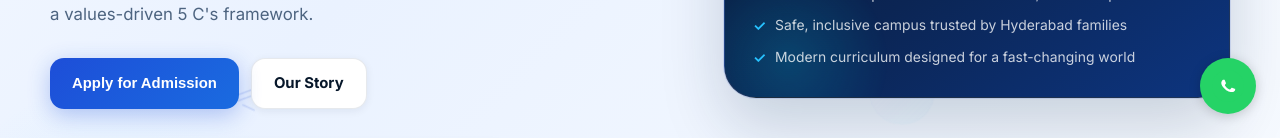
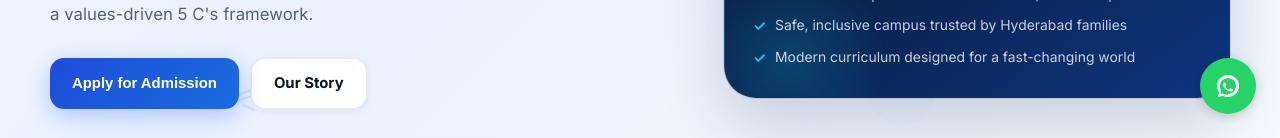
Before and after one commit to DodailSolutions/oilvemount, a Next.js app: page / in a window 1280 px wide. Shown: the part 662-800 px from the top of the page. Built offline with nearby package versions, Linux system fonts and the light colour scheme; a web font is replaced by a local one.

Commit message:
Update: Use official WhatsApp logo SVG in WhatsAppButton

```diff
--- a/src/app/components/WhatsAppButton.tsx
+++ b/src/app/components/WhatsAppButton.tsx
@@ -34,15 +34,13 @@ export default function WhatsAppButton() {
         xmlns="http://www.w3.org/2000/svg"
         width="32"
         height="32"
-        viewBox="0 0 32 32"
-        fill="none"
+        viewBox="0 0 256 256"
         aria-hidden="true"
       >
-        <circle cx="16" cy="16" r="16" fill="#25D366" />
-        <path
-          d="M22.47 18.9c-.34-.17-2.01-.99-2.32-1.1-.31-.12-.54-.17-.77.17-.23.34-.89 1.1-1.09 1.33-.2.23-.4.25-.74.08-.34-.17-1.44-.53-2.74-1.7-1.01-.9-1.7-2.01-1.9-2.35-.2-.34-.02-.52.15-.69.16-.16.34-.4.51-.6.17-.2.23-.34.34-.57.11-.23.06-.43-.03-.6-.09-.17-.77-1.86-1.06-2.54-.28-.68-.57-.59-.77-.6-.2-.01-.43-.01-.66-.01-.23 0-.6.09-.91.43-.31.34-1.2 1.17-1.2 2.85 0 1.68 1.23 3.31 1.4 3.54.17.23 2.42 3.7 5.87 4.87.82.27 1.46.43 1.96.55.82.2 1.57.17 2.16.1.66-.08 2.01-.82 2.3-1.61.28-.79.28-1.47.2-1.61-.08-.14-.31-.23-.65-.4z"
-          fill="#fff"
-        />
+        <g>
+          <circle cx="128" cy="128" r="128" fill="#25D366" />
+          <path d="M128 40c-48.523 0-88 39.477-88 88 0 19.406 6.229 37.388 16.832 52.012L48 216l36.488-8.832C99.612 209.771 113.563 216 128 216c48.523 0 88-39.477 88-88s-39.477-88-88-88zm0 160c-13.406 0-26.229-3.938-37.012-11.188l-2.625-1.75-21.625 5.229 5.229-21.625-1.75-2.625C67.938 154.229 64 141.406 64 128c0-35.346 28.654-64 64-64s64 28.654 64 64-28.654 64-64 64zm36.229-47.188c-1.984-.992-11.729-5.771-13.547-6.438-1.818-.667-3.146-.992-4.474.992-1.329 1.984-5.146 6.438-6.312 7.771-1.166 1.329-2.309 1.496-4.293.504-1.984-.992-8.354-3.08-15.922-9.813-5.889-5.25-9.854-11.729-11.021-13.713-1.166-1.984-.125-3.057.867-4.049.889-.889 1.984-2.309 2.977-3.463.992-1.154 1.329-1.984 1.984-3.297.667-1.329.333-2.496-.167-3.488-.5-.992-4.293-10.771-5.896-14.771-1.604-4-3.229-3.479-4.474-3.547-1.154-.067-2.496-.067-3.838-.067-1.342 0-3.479.5-5.271 2.396-1.792 1.896-6.938 6.771-6.938 16.521 0 9.75 7.104 19.188 8.104 20.521 1 1.329 14.229 22.229 34.521 29.271 4.813 1.604 8.563 2.563 11.479 3.271 4.813 1.167 9.229.979 12.729.583 3.896-.458 11.729-4.813 13.396-9.479 1.667-4.667 1.667-8.729 1.188-9.479-.479-.75-1.792-1.208-3.771-2.208z" fill="#fff"/>
+        </g>
       </svg>
     </a>
   );
```
